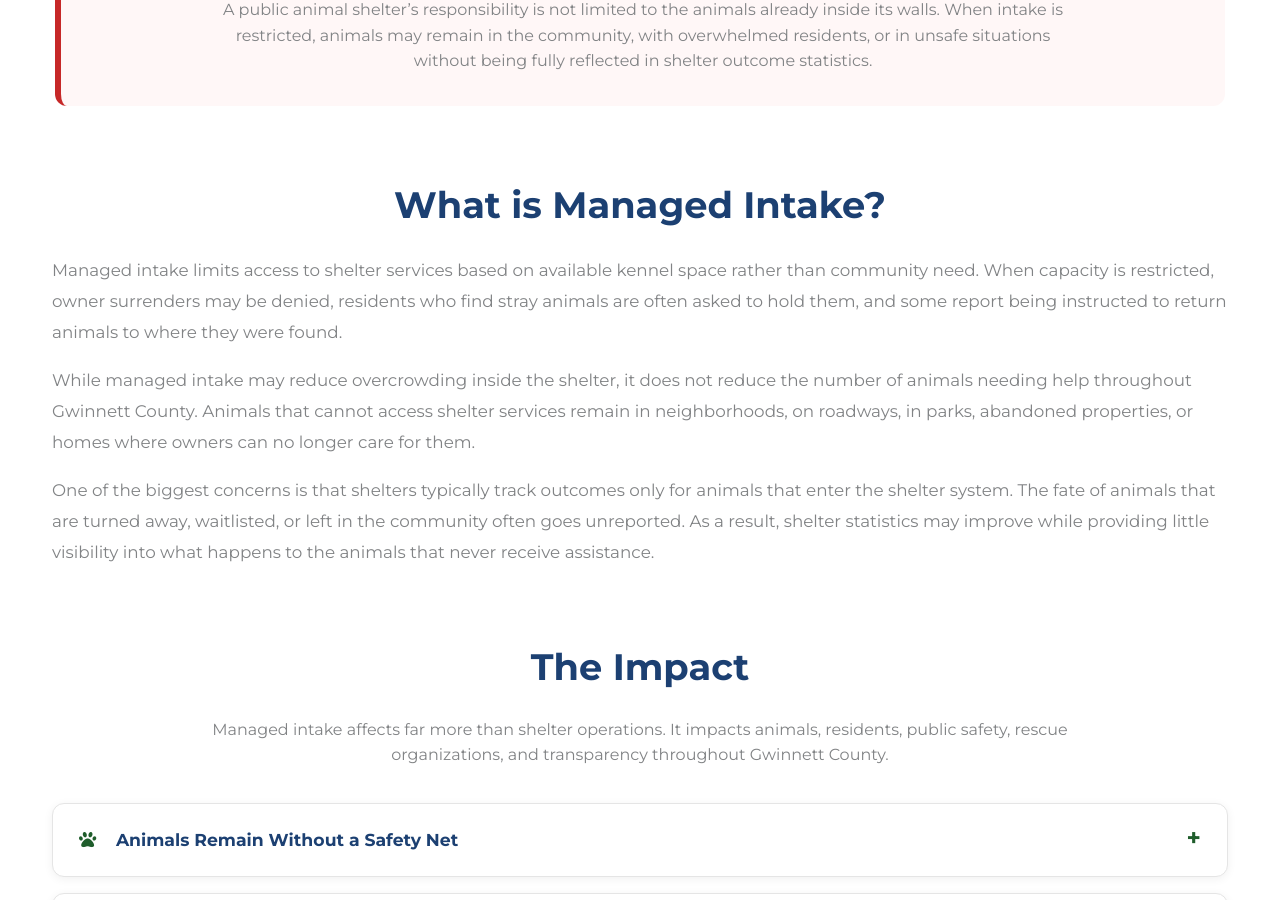
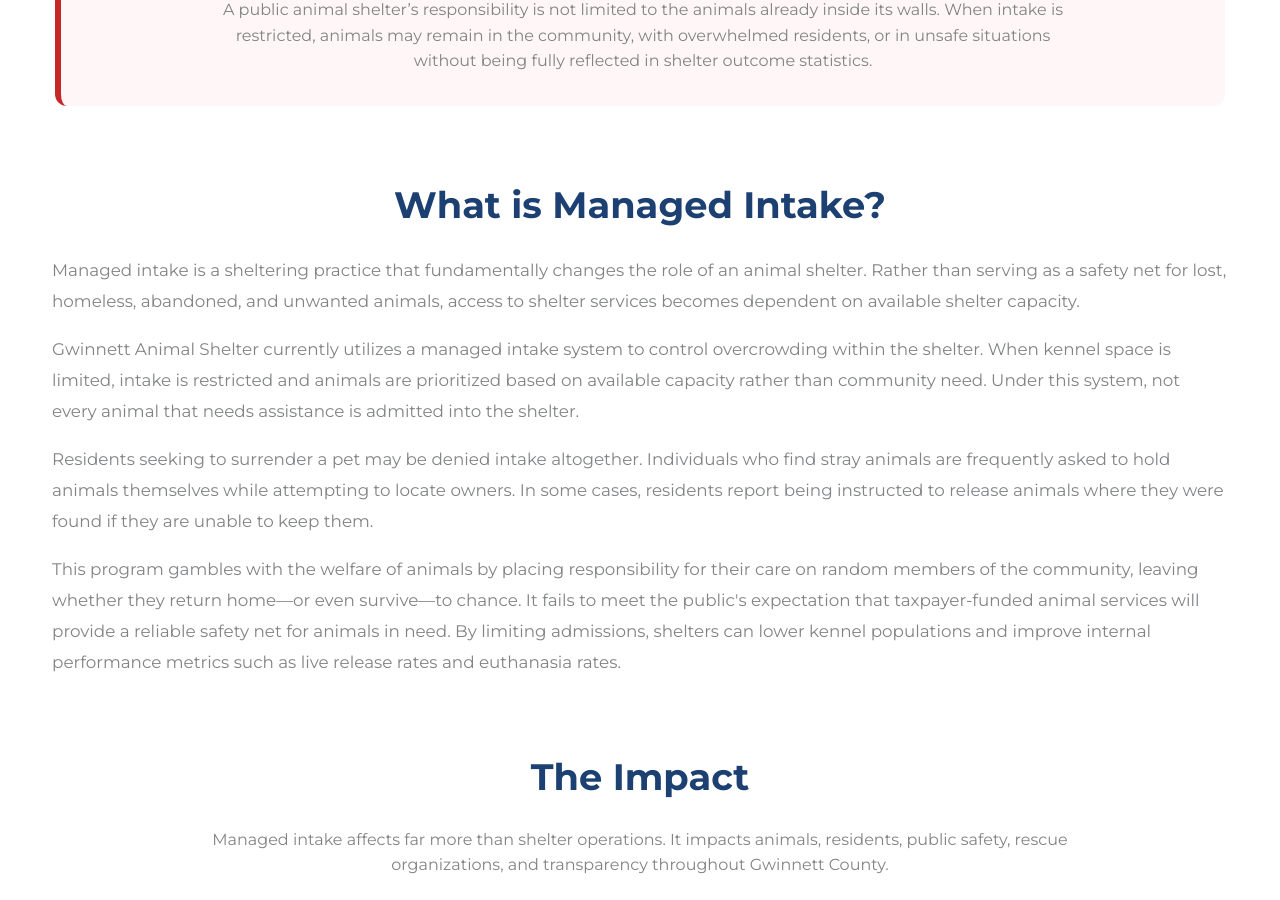
Before and after one commit to whitleybacon/gwinnett-animal-advocacy-alliance, a Jekyll site: the page built from issues/managed-intake/index.html, in a window 1280 px wide and 900 px high, scrolled down 910 px. Built offline with Jekyll 4.4.1, drawn with Linux system fonts in a browser that asks for light colours.

Commit message:
Update index.html

```diff
--- a/issues/managed-intake/index.html
+++ b/issues/managed-intake/index.html
@@ -240,9 +240,12 @@
 
 <section class="content-card issue-text-section">
     <h2>What is Managed Intake?</h2>
-    <p>Managed intake limits access to shelter services based on available kennel space rather than community need. When capacity is restricted, owner surrenders may be denied, residents who find stray animals are often asked to hold them, and some report being instructed to return animals to where they were found.</p>
-    <p>While managed intake may reduce overcrowding inside the shelter, it does not reduce the number of animals needing help throughout Gwinnett County. Animals that cannot access shelter services remain in neighborhoods, on roadways, in parks, abandoned properties, or homes where owners can no longer care for them.</p>
-    <p>One of the biggest concerns is that shelters typically track outcomes only for animals that enter the shelter system. The fate of animals that are turned away, waitlisted, or left in the community often goes unreported. As a result, shelter statistics may improve while providing little visibility into what happens to the animals that never receive assistance.</p>
+    <p>Managed intake is a sheltering practice that fundamentally changes the role of an animal shelter. Rather than serving as a safety net for lost, homeless, abandoned, and unwanted animals, access to shelter services becomes dependent on available shelter capacity.</p>
+    <p>Gwinnett Animal Shelter currently utilizes a managed intake system to control overcrowding within the shelter. When kennel space is limited, intake is restricted and animals are prioritized based on available capacity rather than community need. Under this system, not every animal that needs assistance is admitted into the shelter.</p>
+    <p>Residents seeking to surrender a pet may be denied intake altogether. Individuals who find stray animals are frequently asked to hold animals themselves while attempting to locate owners. In some cases, residents report being instructed to release animals where they were found if they are unable to keep them.</p>
+    <p>This program gambles with the welfare of animals by placing responsibility for their care on random members of the community, leaving whether they return home—or even survive—to chance. It fails to meet the public's expectation that taxpayer-funded animal services will provide a reliable safety net for animals in need.  By limiting admissions, shelters can lower kennel populations and improve internal performance metrics such as live release rates and euthanasia rates.
+</p>
+
 </section>
 
 <section class="home-section issue-overview-section">
```
